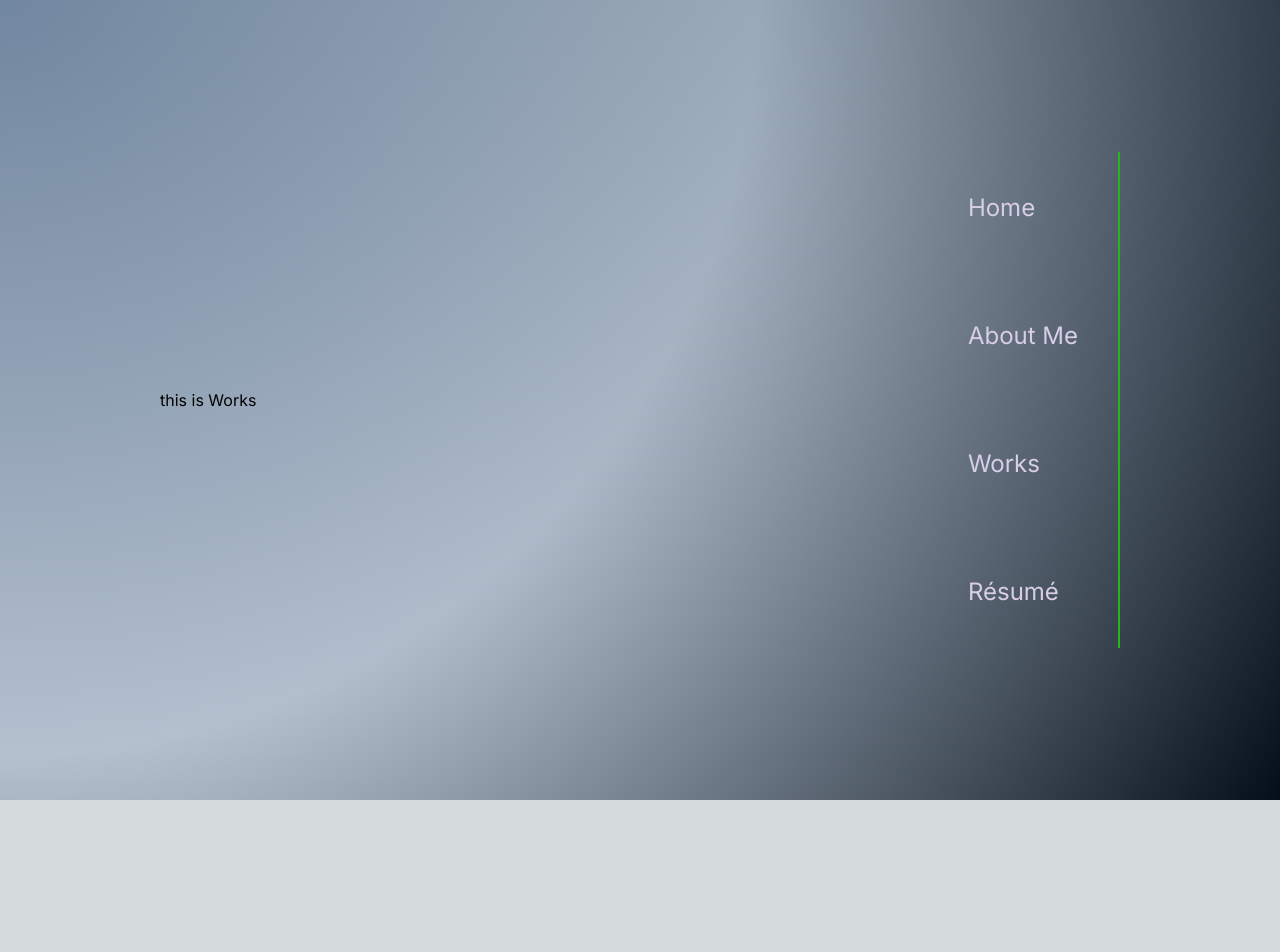
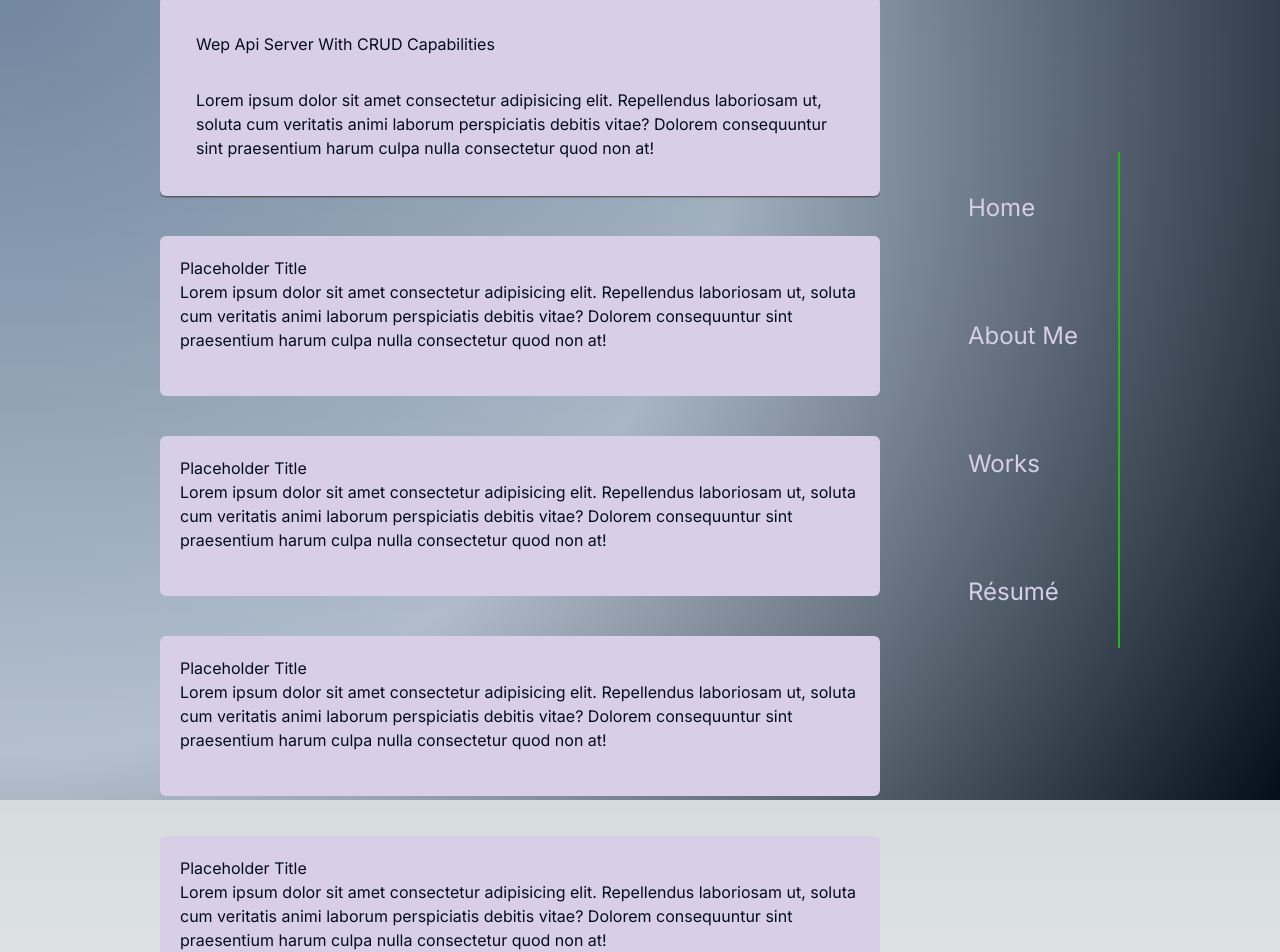
Before and after one commit to KBerkeYilmaz/personal-page, a Next.js app: page /works in a window 1280 px wide. Shown: the top 952 px of the page. Before the commit the page ends 800 px from the top, so only its background shows below. Built offline with nearby package versions, Linux system fonts and the light colour scheme.

Commit message:
Fix: Type error fixex. Update: Implemented a new libs folder and types.ts, created a common props types.

```diff
--- a/src/app/about/page.tsx
+++ b/src/app/about/page.tsx
@@ -1,4 +1,6 @@
-const About = () => {
+import { NextPage } from 'next';
+
+const About: NextPage = () => {
   return (
     <>
       <div className="flex flex-col justify-center items-center gap-10  min-h-max overflow-y-auto scroll-m-10 scrollbar-transparent">
--- a/src/app/page.tsx
+++ b/src/app/page.tsx
@@ -3,8 +3,9 @@
 import React, { useState, useEffect } from "react";
 import { motion } from "framer-motion";
 import "@root/globals.css";
+import { NextPage } from 'next';
 
-const Home = () => {
+const Home: NextPage = () => {
   const [hasAnimationCompleted, setHasAnimationCompleted] = useState(false);
 
   useEffect(() => {
--- a/src/app/works/page.tsx
+++ b/src/app/works/page.tsx
@@ -1,5 +1,65 @@
-const Works = () => {
-    return <h1>this is Works</h1>
-}
+import ScrollBar from "@/components/UI/ScrollBar";
+import { NextPage } from 'next';
+
+const Works: NextPage = () => {
+  return (
+    <ScrollBar>
+      <div className="w-full grid grid-cols-1 gap-10 mt-52 mb-24">
+        <div><h1 className="text-4xl">Works</h1></div>
+        <div className="bg-text text-background h-40 p-5 rounded-md shadow-sm shadow-stone-700 min-h-max overflow-y-auto scroll-m-10 scrollbar-transparent">
+          {" "}
+          <h2 className="p-4">Wep Api Server With CRUD Capabilities</h2>
+          <p className="p-4">
+            Lorem ipsum dolor sit amet consectetur adipisicing elit. Repellendus
+            laboriosam ut, soluta cum veritatis animi laborum perspiciatis
+            debitis vitae? Dolorem consequuntur sint praesentium harum culpa
+            nulla consectetur quod non at!
+          </p>
+        </div>
+        <div className="bg-text text-background h-40 p-5 rounded-md">
+          {" "}
+          <h2>Placeholder Title</h2>
+          <p>
+            Lorem ipsum dolor sit amet consectetur adipisicing elit. Repellendus
+            laboriosam ut, soluta cum veritatis animi laborum perspiciatis
+            debitis vitae? Dolorem consequuntur sint praesentium harum culpa
+            nulla consectetur quod non at!
+          </p>
+        </div>
+        <div className="bg-text text-background h-40 p-5 rounded-md">
+          {" "}
+          <h2>Placeholder Title</h2>
+          <p>
+            Lorem ipsum dolor sit amet consectetur adipisicing elit. Repellendus
+            laboriosam ut, soluta cum veritatis animi laborum perspiciatis
+            debitis vitae? Dolorem consequuntur sint praesentium harum culpa
+            nulla consectetur quod non at!
+          </p>
+        </div>
+        <div className="bg-text text-background h-40 p-5 rounded-md">
+          {" "}
+          <h2>Placeholder Title</h2>
+          <p>
+            Lorem ipsum dolor sit amet consectetur adipisicing elit. Repellendus
+            laboriosam ut, soluta cum veritatis animi laborum perspiciatis
+            debitis vitae? Dolorem consequuntur sint praesentium harum culpa
+            nulla consectetur quod non at!
+          </p>
+        </div>
+
+        <div className="bg-text text-background h-40 p-5 rounded-md">
+          {" "}
+          <h2>Placeholder Title</h2>
+          <p>
+            Lorem ipsum dolor sit amet consectetur adipisicing elit. Repellendus
+            laboriosam ut, soluta cum veritatis animi laborum perspiciatis
+            debitis vitae? Dolorem consequuntur sint praesentium harum culpa
+            nulla consectetur quod non at!
+          </p>
+        </div>
+      </div>
+    </ScrollBar>
+  );
+};
 
 export default Works;
--- a/src/components/Effects/mouseTracker.tsx
+++ b/src/components/Effects/mouseTracker.tsx
@@ -1,7 +1,7 @@
 import React, { useEffect } from "react";
 
 function MouseTracker() {
-  const handleMouseMove = (event) => {
+  const handleMouseMove = (event: MouseEvent) => {
     document.documentElement.style.setProperty("--mouse-x", event.clientX + "px");
     document.documentElement.style.setProperty("--mouse-y", event.clientY + "px");
   };
--- a/src/components/Layout/Main/MainLayout.tsx
+++ b/src/components/Layout/Main/MainLayout.tsx
@@ -3,8 +3,9 @@
 import React, { useState, useEffect } from "react";
 import MouseTracker from "@/components/Effects/mouseTracker";
 import Navbar from "../Navbar/Navbar";
+import { Props } from "@/libs/types"
 
-const MainLayout = ({ children }) => {
+const MainLayout: React.FC<Props> = ({ children }) => {
   const [scrollY, setScrollY] = useState(0);
 
   const handleScroll = () => {
--- a/src/components/Layout/Navbar/Navbar.tsx
+++ b/src/components/Layout/Navbar/Navbar.tsx
@@ -13,8 +13,8 @@ const listItems = [
 ];
 
 const Navbar = () => {
-  const [activeItem, setActiveItem] = useState(null);
-  const handleItemClick = (key) => {
+  const [activeItem, setActiveItem] = useState<number | null>(null);
+  const handleItemClick = (key: number) => {
     setActiveItem(key);
   };
 
@@ -31,7 +31,7 @@ const Navbar = () => {
             <li
               key={item.key}
               className={`li-hover-animate from-primary-to-accent cursor-pointer ${
-                isActive ? "scale-105" : "hover:-translate-y-1 hover:scale-105"
+                isActive ? "scale-105 -translate-y-1" : "hover:-translate-y-1 hover:scale-105"
               } transition duration-300 ease-out`}
               onClick={() => !isActive && handleItemClick(item.key)}
             >
--- /dev/null
+++ b/src/components/UI/ScrollBar.tsx
@@ -0,0 +1,11 @@
+import { Props } from "@/libs/types";
+
+const ScrollBar: React.FC<Props> = ({ children }) => {
+  return (
+    <div className="min-h-max overflow-y-auto scroll-m-10 scrollbar-transparent">
+      {children}
+    </div>
+  );
+};
+
+export default ScrollBar;
--- /dev/null
+++ b/src/libs/types.ts
@@ -0,0 +1,5 @@
+import React, { ReactNode } from "react";
+
+export interface Props {
+  children: ReactNode;
+};
```
Also changed, not shown: src/app/styles.module.css (line endings or trailing spaces).
